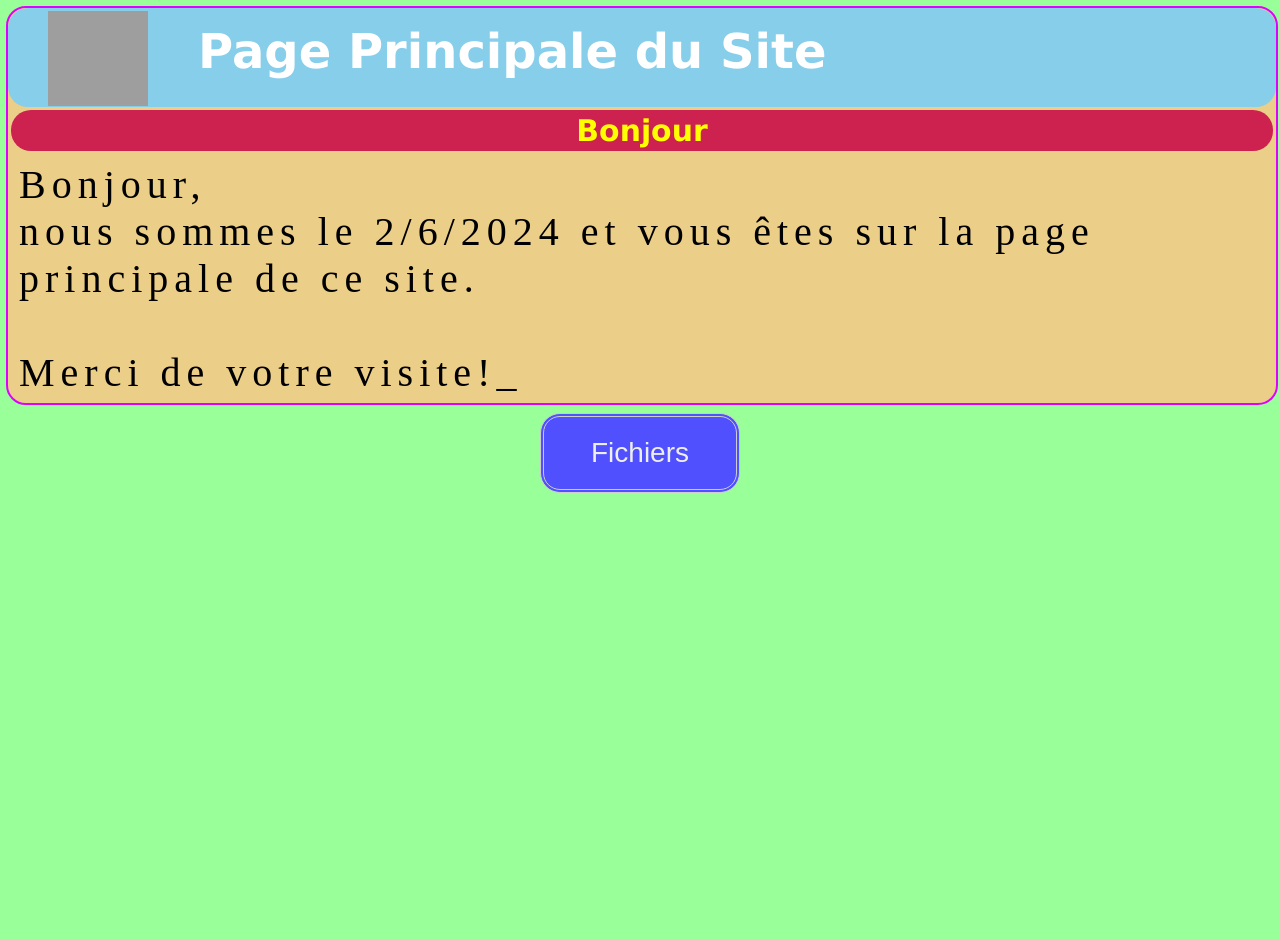
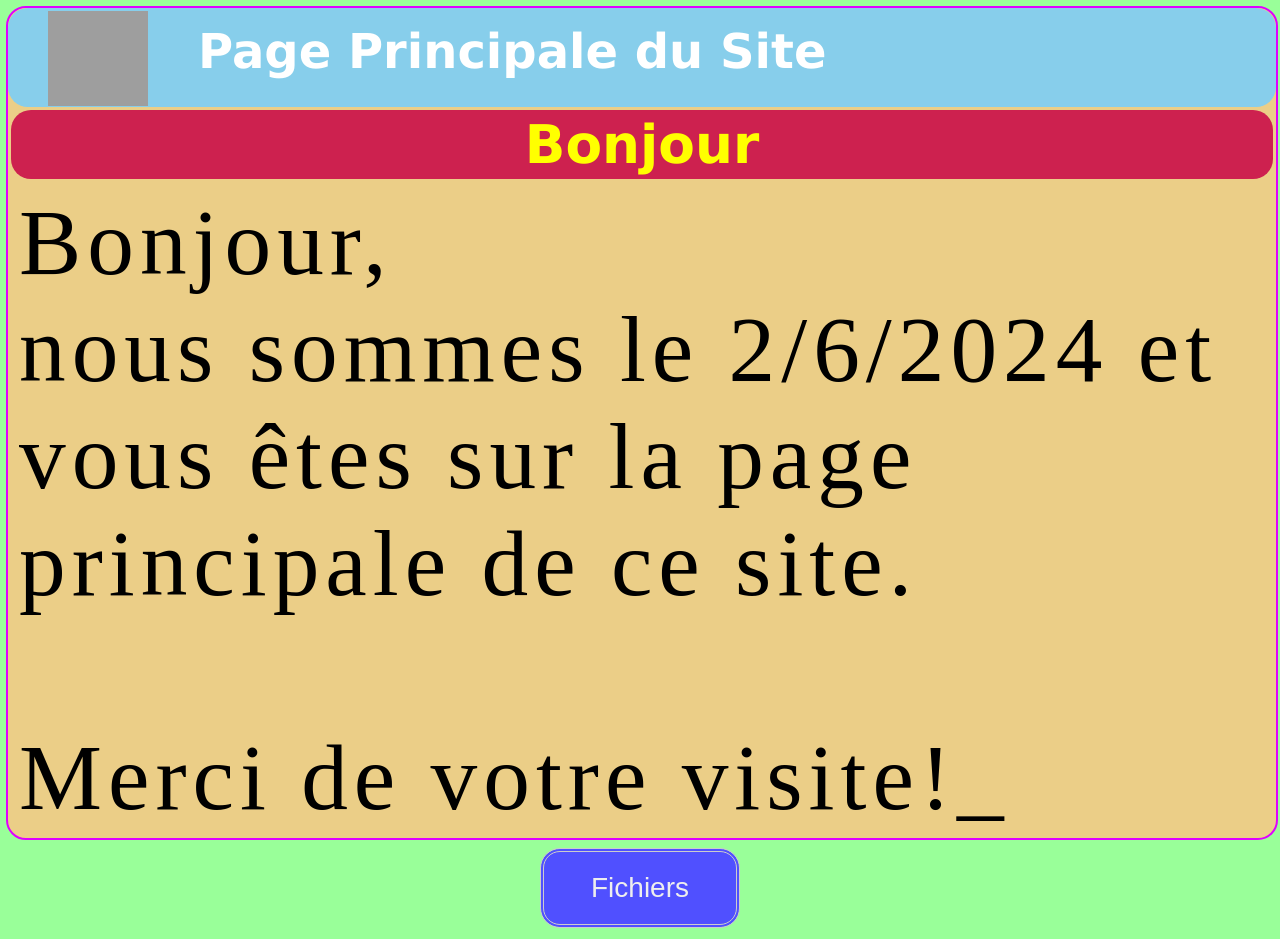
Before and after one commit to AstralArchitect/AstralArchitect.github.io, a PHP site: page /home/index-pc.html in a window 1280 px wide. Before the commit the page ends 493 px from the top, so only its background shows below. Run offline with PHP 8.4, Linux system fonts and the light colour scheme; grey boxes are pictures that could not be loaded.

Commit message:
Update feuille.css

```diff
--- a/assets/start/feuille.css
+++ b/assets/start/feuille.css
@@ -137,7 +137,7 @@
 
     color: #ffff00;
     font-weight: bold;
-    font-size: 112%;
+    font-size: 200%;
     text-align: center;
   }
 
@@ -188,7 +188,7 @@
 
   div.le-texte {
   font-family: 'Courrier New', Courrier New;
-  font-size:30pt;
+  font-size:70pt;
   letter-spacing: 6px;
 }
 button {
```
